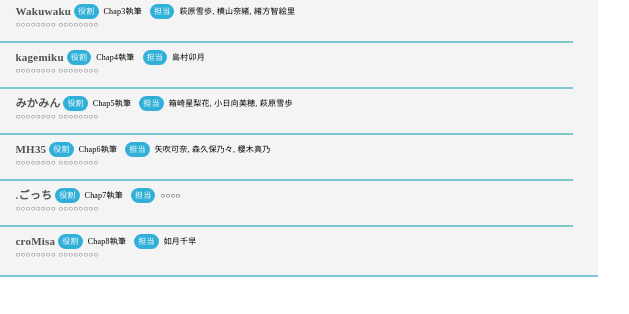
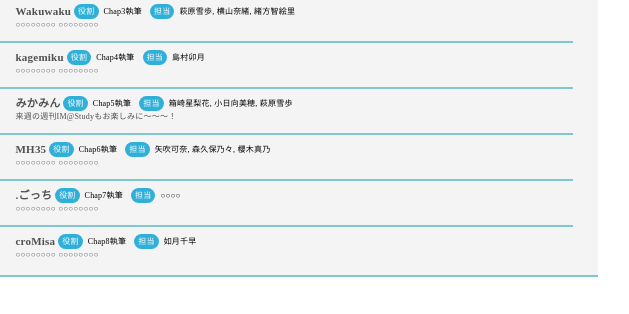
Before and after one commit to imas/imasbook, a website: page imasbook02/templates/index.html in a window 1280 px wide. Shown: the part 1477-1791 px from the top of the page, 372-1001 px from the left. Drawn offline with Linux system fonts and the light colour scheme; a web font is replaced by a local one.

Commit message:
add takemikami's atogaki

```diff
--- a/imasbook02/templates/index.html
+++ b/imasbook02/templates/index.html
@@ -207,8 +207,7 @@
           <span class="tantou label">箱崎星梨花, 小日向美穂, 萩原雪歩</span>
         </p>
         <p class="comment">
-          ○○○○○○○○
-          ○○○○○○○○
+          来週の週刊IM@Studyもお楽しみに〜〜〜！
         </p>
       </div>
     </div>
```
